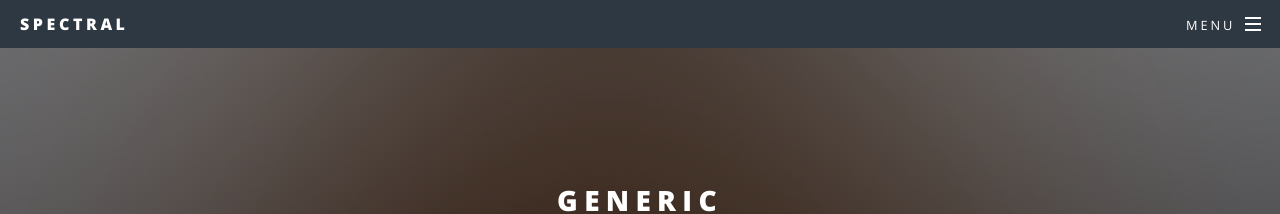
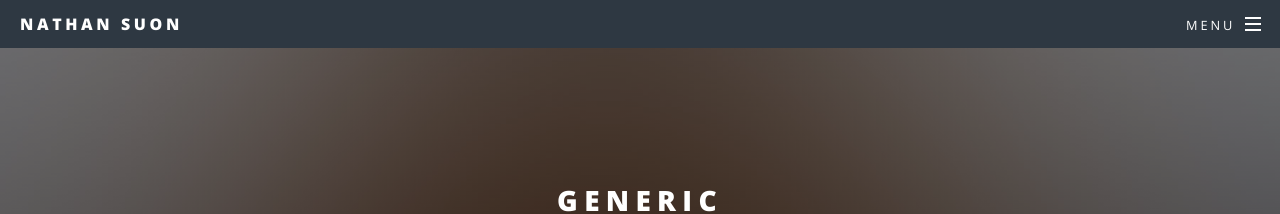
Before and after one commit to sondaroe/gh-pages, a Jekyll site: the page built from generic.html, in a window 1280 px wide. Shown: the top 214 px of the page. Built offline with Jekyll 4.4.1, drawn with Linux system fonts in a browser that asks for light colours.

Commit message:
Update _config.yml

```diff
--- a/_config.yml
+++ b/_config.yml
@@ -2,11 +2,9 @@
 #
 
 # Site settings
-title: Spectral
+title: Nathan Suon
 description: |
-  Another fine responsive
-  site template freebie
-  crafted by [HTML5 UP](http://html5up.net)
+  Creative Genius
 owner: Your Name # or company name
 first_published: 2016 # if migrating another site, the year of your first publish
 email: your-email@domain.com
```
